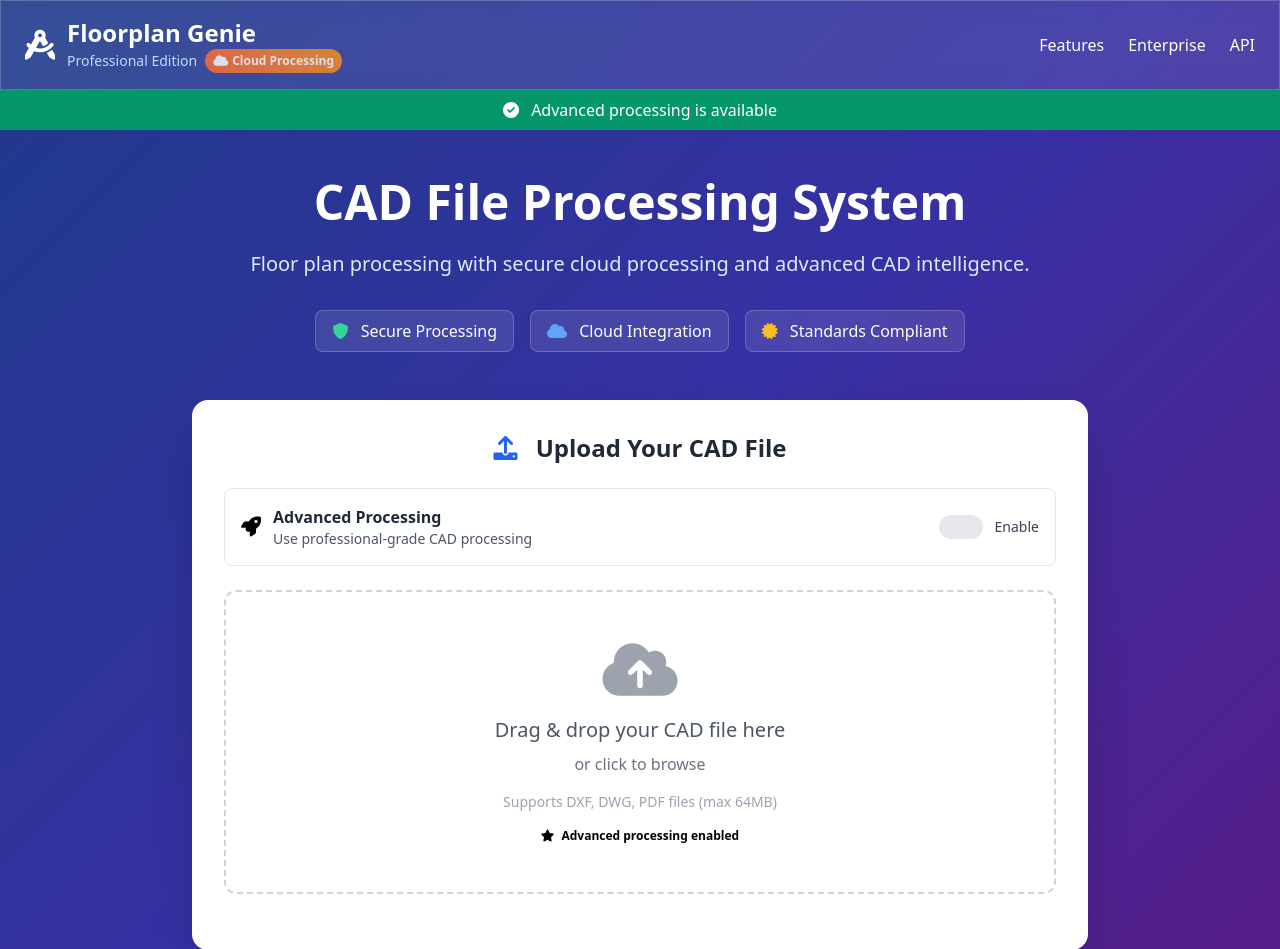
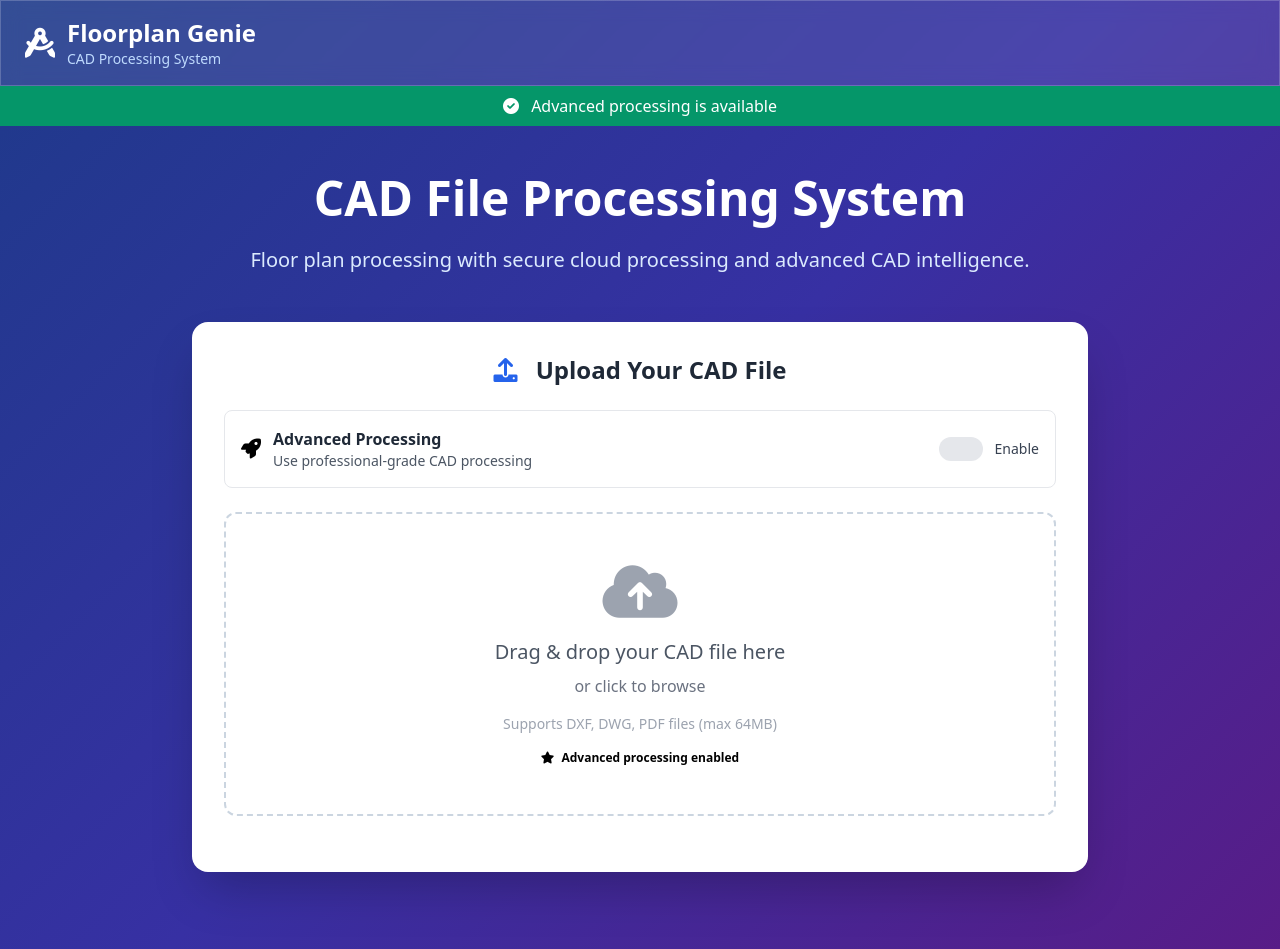
Before and after one commit to rehmanul/CADGinie-August, a Flask app: page / in a window 1280 px wide. Shown: the top 949 px of the page. Run offline with Flask 3, Linux system fonts and the light colour scheme; data that the repository does not hold is empty; some libraries are stand-ins or nearby versions.

Commit message:
Remove navigation menu and feature badges

```diff
--- a/templates/enhanced_production_index.html
+++ b/templates/enhanced_production_index.html
@@ -53,18 +53,11 @@
                     <div>
                         <h1 class="text-2xl font-bold text-white">Floorplan Genie</h1>
                         <div class="flex items-center space-x-2">
-                            <span class="text-sm text-blue-200">Professional Edition</span>
-                            <span class="forge-badge text-xs px-2 py-1 rounded-full text-white font-bold">
-                                <i class="fas fa-cloud mr-1"></i>Cloud Processing
-                            </span>
+                            <span class="text-sm text-blue-200">CAD Processing System</span>
                         </div>
                     </div>
                 </div>
-                <nav class="hidden md:flex space-x-6">
-                    <a href="#features" class="text-white hover:text-blue-200 transition">Features</a>
-                    <a href="#enterprise" class="text-white hover:text-blue-200 transition">Enterprise</a>
-                    <a href="#api" class="text-white hover:text-blue-200 transition">API</a>
-                </nav>
+
             </div>
         </div>
     </header>
@@ -86,21 +79,7 @@
                 Floor plan processing with secure cloud processing and advanced CAD intelligence.
             </p>
 
-            <!-- Enterprise Features Badge -->
-            <div class="flex justify-center space-x-4 mb-8">
-                <div class="glass-effect rounded-lg px-4 py-2">
-                    <i class="fas fa-shield-alt text-green-400 mr-2"></i>
-                    <span class="text-white">Secure Processing</span>
-                </div>
-                <div class="glass-effect rounded-lg px-4 py-2">
-                    <i class="fas fa-cloud text-blue-400 mr-2"></i>
-                    <span class="text-white">Cloud Integration</span>
-                </div>
-                <div class="glass-effect rounded-lg px-4 py-2">
-                    <i class="fas fa-certificate text-yellow-400 mr-2"></i>
-                    <span class="text-white">Standards Compliant</span>
-                </div>
-            </div>
+
         </div>
 
         <!-- Upload Section -->
```
